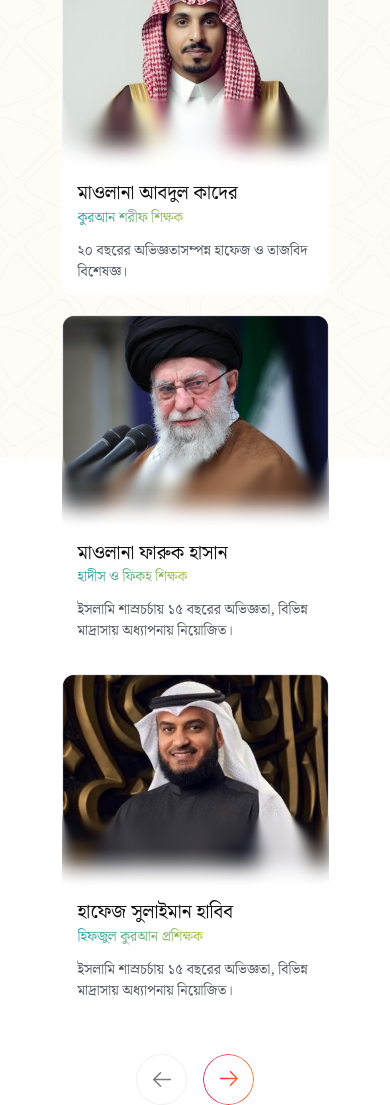
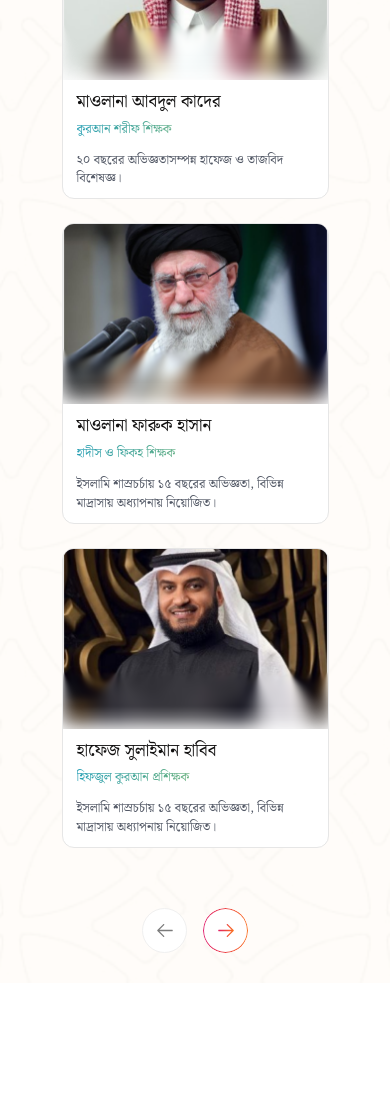
Before and after one commit to sayful1411/nurul-quran-academy-frontend, a website: page components/teacher.html in a window 390 px wide. Shown: the part 235-1340 px from the top of the page. After the commit the page ends 1218 px from the top, so only its background shows below. Drawn offline with nearby package versions, Linux system fonts and the light colour scheme; a web font is replaced by a local one.

Commit message:
refactor: modify naming convention and mobile responsive using claude for experience teacher section

```diff
--- a/components/teacher.html
+++ b/components/teacher.html
@@ -12,71 +12,56 @@
     <title>Nurul Quran Academy</title>
     <link rel="stylesheet" href="../src/globals.css" />
     <style>
-        .experience-teachers {
-            position: relative;
-            width: 1440px;
-            height: 693px;
+        .teachers-section {
+            max-width: 1440px;
+            margin: 0 auto;
             background-color: #fffcf8;
+            background-image: url("../img/testimonial-bg.png");
+            background-size: cover;
+            background-position: center;
+            padding: 100px 2rem 60px;
+            min-height: 693px;
+            display: flex;
+            flex-direction: column;
+            align-items: center;
+            justify-content: center;
         }
 
-        .experience-teachers .overlap-group {
-            height: 693px;
-            background-image: url("../img/testimonial-bg.png");
-            background-size: cover;
-            background-position: 50% 50%;
-        }
-
-        .experience-teachers .frame {
-            display: flex;
-            flex-direction: column;
-            width: 1107px;
-            align-items: center;
-            gap: 40px;
-            position: relative;
-            top: 100px;
-            left: 167px;
-        }
-
-        .experience-teachers .frame-wrapper {
-            display: flex;
-            flex-direction: column;
-            align-items: flex-start;
-            gap: 90px;
-            position: relative;
-            align-self: stretch;
-            width: 100%;
-            flex: 0 0 auto;
-            border: 0 !important;
-        }
-
-        .experience-teachers .div {
+        .teachers-section__container {
             display: flex;
             flex-direction: column;
             align-items: center;
             gap: 40px;
-            position: relative;
-            align-self: stretch;
+            max-width: 1107px;
             width: 100%;
-            flex: 0 0 auto;
+            margin: 0 auto;
         }
 
-        .experience-teachers .frame-3 .div {
-            gap: 0;
+        .teachers-section__content {
+            display: flex;
+            flex-direction: column;
+            align-items: center;
+            gap: 90px;
+            width: 100%;
         }
 
-        .experience-teachers .frame-2 {
-            display: inline-flex;
-            align-items: flex-start;
+        .teachers-section__main {
+            display: flex;
+            flex-direction: column;
+            align-items: center;
+            gap: 40px;
+            width: 100%;
+        }
+
+        .teachers-section__header {
+            display: flex;
+            align-items: center;
             justify-content: center;
             gap: 12px;
-            position: relative;
-            flex: 0 0 auto;
+            flex-wrap: wrap;
         }
 
-        .experience-teachers .text-wrapper {
-            position: relative;
-            width: fit-content;
-            margin-top: -1px;
+        .teachers-section__title {
             font-family: var(--h-1-font-family);
             font-weight: var(--h-1-font-weight);
             color: var(--blackheading);
@@ -85,12 +70,10 @@
             letter-spacing: var(--h-1-letter-spacing);
             line-height: var(--h-1-line-height);
             font-style: var(--h-1-font-style);
+            margin: 0;
         }
 
-        .experience-teachers .text-wrapper-2 {
-            position: relative;
-            width: fit-content;
-            margin-top: -1px;
+        .teachers-section__title--gradient {
             background: linear-gradient(90deg,
                     rgba(223, 24, 106, 1) 0%,
                     rgba(250, 111, 33, 1) 100%);
@@ -100,90 +83,81 @@
             text-fill-color: transparent;
             font-family: var(--h-1-font-family);
             font-weight: var(--h-1-font-weight);
-            color: transparent;
             font-size: var(--h-1-font-size);
             text-align: center;
             letter-spacing: var(--h-1-letter-spacing);
             line-height: var(--h-1-line-height);
             font-style: var(--h-1-font-style);
+            margin: 0;
         }
 
-        .experience-teachers .frame-3 {
-            display: flex;
-            align-items: center;
+        .teachers-section__grid {
+            display: grid;
+            grid-template-columns: repeat(auto-fit, minmax(267px, 1fr));
             gap: 41px;
-            position: relative;
+            max-width: 900px;
+            width: 100%;
+            justify-items: center;
         }
 
-        .experience-teachers .frame-3 .div {
-            width: 267px;
+        .teacher-card {
+            width: 100%;
+            max-width: 267px;
             background-color: var(--white-100);
+            border: 1px solid #e6e6e6;
             border-radius: 12px;
             overflow: hidden;
             display: flex;
             flex-direction: column;
-            align-items: flex-start;
-            position: relative;
+            transition: transform 0.3s ease, box-shadow 0.3s ease;
         }
 
-        .experience-teachers .frame-3 .rectangle {
-            position: relative;
-            align-self: stretch;
+        .teacher-card:hover {
+            transform: translateY(-4px);
+            box-shadow: 0 8px 25px rgba(0, 0, 0, 0.1);
+        }
+
+        .teacher-card__image {
             width: 100%;
             height: 214px;
+            object-fit: cover;
+            display: block;
         }
 
-        .experience-teachers .frame-3 .frame-wrapper {
-            justify-content: center;
+        .teacher-card__content {
+            display: flex;
+            flex-direction: column;
             gap: 34px;
             padding: 16px 20px;
-            align-self: stretch;
-            width: 100%;
-            flex: 0 0 auto;
-            border-radius: 0px 0px 12px 12px;
-            overflow: hidden;
+            flex: 1;
+        }
+
+        .teacher-card__info {
             display: flex;
             flex-direction: column;
-            align-items: flex-start;
-            position: relative;
+            gap: 12px;
+            width: 100%;
         }
 
-        .experience-teachers .frame-3 .div-2 {
-            gap: 12px;
-            align-self: stretch;
-            width: 100%;
-            flex: 0 0 auto;
+        .teacher-card__header {
             display: flex;
             flex-direction: column;
-            align-items: flex-start;
-            position: relative;
+            gap: 4px;
+            width: 100%;
         }
 
-        .experience-teachers .frame-3 .div-3 {
-            align-self: stretch;
-            width: 100%;
-            flex: 0 0 auto;
-            display: flex;
-            flex-direction: column;
-            align-items: flex-start;
-            position: relative;
-        }
-
-        .experience-teachers .frame-3 .text-wrapper {
-            position: relative;
-            width: fit-content;
-            margin-top: -1px;
+        .teacher-card__name {
             font-family: var(--h-6-font-family);
             font-weight: var(--h-6-font-weight);
             color: var(--blackheading);
             font-size: var(--h-6-font-size);
             letter-spacing: var(--h-6-letter-spacing);
             line-height: var(--h-6-line-height);
-            white-space: nowrap;
             font-style: var(--h-6-font-style);
+            margin: 0;
         }
 
-        .experience-teachers .frame-3 .text-wrapper-2 {
+        .teacher-card__title {
             background: linear-gradient(103deg,
                     rgba(41, 160, 182, 1) 0%,
                     rgba(176, 195, 67, 1) 100%);
@@ -191,20 +165,16 @@
             background-clip: text;
             -webkit-text-fill-color: transparent;
             text-fill-color: transparent;
-            color: transparent;
-            position: relative;
-            align-self: stretch;
             font-family: var(--paragraph-text-font-family);
             font-weight: var(--paragraph-text-font-weight);
             font-size: var(--paragraph-text-font-size);
             letter-spacing: var(--paragraph-text-letter-spacing);
             line-height: var(--paragraph-text-line-height);
             font-style: var(--paragraph-text-font-style);
+            margin: 0;
         }
 
-        .experience-teachers .frame-3 .p {
-            position: relative;
-            align-self: stretch;
+        .teacher-card__description {
             font-family: var(--paragraph-text-font-family);
             font-weight: var(--paragraph-text-font-weight);
             color: var(--blacksubtext);
@@ -212,95 +182,36 @@
             letter-spacing: var(--paragraph-text-letter-spacing);
             line-height: var(--paragraph-text-line-height);
             font-style: var(--paragraph-text-font-style);
+            margin: 0;
         }
 
-        /* Original CSS code should be injected here */
-
-        /* Enhanced responsive design improvements */
-        @media (max-width: 768px) {
-            .experience-teachers .frame-3 {
-                flex-direction: column;
-                gap: 20px;
-            }
-
-            .experience-teachers .frame-3 .div {
-                max-width: 100%;
-            }
-
-            @media (max-width: 480px) {
-                .experience-teachers .frame-3 {
+        .teachers-section__navigation {
+            display: flex;
+            align-items: center;
             gap: 16px;
         }
 
-                .experience-teachers .frame-3 .frame-wrapper {
-                    padding: 12px 16px;
-                }
-
-                /* Focus states for accessibility */
-                .experience-teachers .frame-3 .div:focus-within {
-                    outline: 2px solid #4a90e2;
-                    outline-offset: 2px;
-                }
-
-                /* Improved image accessibility */
-                .experience-teachers .frame-3 .rectangle {
-                    object-fit: cover;
-                }
-            }
-        }
-
-        .experience-teachers .arrow-frame {
-            display: inline-flex;
-            align-items: center;
-            gap: 16px;
-            position: relative;
-        }
-
-        .experience-teachers .arrow-frame .component {
-            border: 1px solid;
-            border-color: var(--greyoutline);
+        .navigation-button {
+            all: unset;
+            box-sizing: border-box;
             display: flex;
             width: 51px;
             height: 51px;
             align-items: center;
             justify-content: center;
-            gap: 10px;
-            padding: 13px 7px;
-            position: relative;
             background-color: var(--white-100);
             border-radius: 25.5px;
+            border: 1px solid var(--greyoutline);
+            cursor: pointer;
+            transition: transform 0.2s ease, box-shadow 0.2s ease;
         }
 
-        .experience-teachers .arrow-frame .arrow-right {
+        .navigation-button--active {
+            border: none;
             position: relative;
-            width: 24px;
-            height: 24px;
-            aspect-ratio: 1;
         }
 
-        .experience-teachers .arrow-frame .vector {
-            position: absolute;
-            width: 18px;
-            height: 15px;
-            top: 5px;
-            left: 3px;
-        }
-
-        .experience-teachers .arrow-frame .arrow-right-wrapper {
-            border: none;
-            display: flex;
-            width: 51px;
-            height: 51px;
-            align-items: center;
-            justify-content: center;
-            gap: 10px;
-            padding: 13px 7px;
-            position: relative;
-            background-color: var(--white-100);
-            border-radius: 25.5px;
-        }
-
-        .experience-teachers .arrow-frame .arrow-right-wrapper::before {
+        .navigation-button--active::before {
             content: "";
             position: absolute;
             inset: 0;
@@ -312,177 +223,185 @@
             -webkit-mask: linear-gradient(#fff 0 0) content-box, linear-gradient(#fff 0 0);
             -webkit-mask-composite: xor;
             mask-composite: exclude;
-            z-index: 1;
             pointer-events: none;
         }
 
-        .experience-teachers .arrow-frame .img {
-            position: absolute;
-            width: 18px;
-            height: 15px;
-            top: 4px;
-            left: 3px;
-        }
-
-        /* Original CSS code should be injected here */
-
-        .experience-teachers .arrow-frame .component,
-        .experience-teachers .arrow-frame .arrow-right-wrapper {
-            cursor: pointer;
-            transition: transform 0.2s ease, box-shadow 0.2s ease;
-        }
-
-        .experience-teachers .arrow-frame .component:hover,
-        .experience-teachers .arrow-frame .arrow-right-wrapper:hover {
+        .navigation-button:hover {
             transform: translateY(-1px);
             box-shadow: 0 4px 8px rgba(0, 0, 0, 0.1);
         }
 
-        .experience-teachers .arrow-frame .component:active,
-        .experience-teachers .arrow-frame .arrow-right-wrapper:active {
+        .navigation-button:active {
             transform: translateY(0);
         }
 
-        .experience-teachers .arrow-frame .component:focus-visible,
-        .experience-teachers .arrow-frame .arrow-right-wrapper:focus-visible {
+        .navigation-button:focus-visible {
             outline: 2px solid #4a90e2;
             outline-offset: 2px;
         }
 
-        /* Original CSS code should be injected here */
+        .navigation-button__icon {
+            width: 18px;
+            height: 15px;
+        }
 
-        /* Enhanced responsive design improvements */
-        @media (max-width: 1440px) {
-            .experience-teachers {
-                width: 100%;
-                max-width: 1440px;
+        @media (max-width: 1200px) {
+            .teachers-section {
+                padding: 80px 1.5rem 50px;
+            }
+
+            .teachers-section__grid {
+                grid-template-columns: repeat(auto-fit, minmax(250px, 1fr));
+                gap: 30px;
+            }
+        }
+
+        @media (max-width: 768px) {
+            .teachers-section {
+                padding: 60px 1rem 40px;
+            }
+
+            .teachers-section__header {
+                flex-direction: row;
+                gap: 8px;
+                text-align: center;
+            }
+
+            .teachers-section__title,
+            .teachers-section__title--gradient {
+                font-size: calc(var(--h-1-font-size) * 0.8);
+            }
+
+            .teachers-section__grid {
+                grid-template-columns: 1fr;
+                gap: 24px;
+                max-width: 267px;
                 margin: 0 auto;
             }
 
-            .experience-teachers .frame {
-                width: min(1107px, calc(100% - 2rem));
-                left: 50%;
-                transform: translateX(-50%);
+            .teacher-card {
+                max-width: 100%;
             }
 
-            @media (max-width: 768px) {
-                .experience-teachers .frame-3 {
-                    flex-direction: column;
+            .teacher-card__content {
+                padding: 12px 16px;
                 gap: 20px;
             }
 
-                .experience-teachers .frame-4 {
-                    width: 100%;
-                    max-width: 342px;
-                    margin: 0 auto;
+            .teachers-section__content {
+                gap: 60px;
+            }
         }
 
-                .experience-teachers .frame-2 {
-                    flex-wrap: wrap;
-                    justify-content: center;
+        @media (max-width: 480px) {
+            .teachers-section {
+                padding: 40px 0.75rem 30px;
             }
 
-                .experience-teachers .text-wrapper,
-                .experience-teachers .text-wrapper-2 {
-                    font-size: clamp(32px, 5vw, 48px);
+            .teachers-section__title,
+            .teachers-section__title--gradient {
+                font-size: calc(var(--h-1-font-size) * 0.7);
             }
 
-                /* Focus states for accessibility */
-                .experience-teachers .frame-4:focus-within {
-                    outline: 2px solid #4a90e2;
-                    outline-offset: 2px;
+            .teacher-card__image {
+                height: 180px;
             }
 
-                /* Improved semantic styling */
-                .experience-teachers blockquote {
-                    margin: 0;
+            .teacher-card__content {
+                padding: 10px 14px;
+                gap: 16px;
             }
 
-                .experience-teachers cite {
-                    font-style: normal;
+            .teacher-card__name {
+                font-size: calc(var(--h-6-font-size) * 0.9);
             }
 
-                /* Enhanced hover states */
-                .experience-teachers .frame-4:hover {
-                    transform: translateY(-2px);
-                    transition: transform 0.2s ease-in-out;
+            .teacher-card__title {
+                font-size: calc(var(--paragraph-text-font-size) * 0.9);
             }
+
+            .teacher-card__description {
+                font-size: calc(var(--paragraph-text-font-size) * 0.9);
+                line-height: 1.5;
+            }
+
+            .navigation-button {
+                width: 45px;
+                height: 45px;
+            }
+
+            .navigation-button__icon {
+                width: 16px;
+                height: 13px;
             }
         }
     </style>
 </head>
 
 <body>
+    <section class="teachers-section container" role="main">
+        <div class="teachers-section__container">
+            <div class="teachers-section__content">
+                <div class="teachers-section__main">
+                    <header class="teachers-section__header">
+                        <h1 class="teachers-section__title">আমাদের</h1>
+                        <h1 class="teachers-section__title--gradient">অভিজ্ঞ</h1>
+                        <h1 class="teachers-section__title">শিক্ষকবৃন্দ</h1>
+                    </header>
 
-    <!-- Experience Teachers -->
-    <section class="experience-teachers container">
-        <div class="overlap-group">
-            <div class="frame">
-                <div class="frame-wrapper">
-                    <div class="div">
-                        <div class="frame-2">
-                            <h1 class="text-wrapper">আমাদের</h1>
-                            <h1 class="text-wrapper-2">অভিজ্ঞ</h1>
-                            <h1 class="text-wrapper">শিক্ষকবৃন্দ</h1>
+                    <div class="teachers-section__grid">
+                        <article class="teacher-card">
+                            <img class="teacher-card__image" src="/img/teacher-1.png" alt="মাওলানা আবদুল কাদের এর ছবি" />
+                            <div class="teacher-card__content">
+                                <div class="teacher-card__info">
+                                    <div class="teacher-card__header">
+                                        <h2 class="teacher-card__name">মাওলানা আবদুল কাদের</h2>
+                                        <h3 class="teacher-card__title">কুরআন শরীফ শিক্ষক</h3>
                                     </div>
-                        <div class="frame-3">
-                            <article class="div">
-                                <img class="rectangle" src="/img/teacher-1.png" alt="মাওলানা আবদুল কাদের এর ছবি" />
-                                <section class="frame-wrapper">
-                                    <div class="div-2">
-                                        <header class="div-3">
-                                            <h2 class="text-wrapper">মাওলানা আবদুল কাদের</h2>
-                                            <h3 class="text-wrapper-2">কুরআন শরীফ শিক্ষক</h3>
-                                        </header>
-                                        <p class="p">২০ বছরের অভিজ্ঞতাসম্পন্ন হাফেজ ও তাজবিদ বিশেষজ্ঞ।</p>
+                                    <p class="teacher-card__description">২০ বছরের অভিজ্ঞতাসম্পন্ন হাফেজ ও তাজবিদ বিশেষজ্ঞ।</p>
                                 </div>
-                                </section>
+                            </div>
                         </article>
-                            <article class="div">
-                                <img class="rectangle" src="/img/teacher-2.png" alt="মাওলানা ফারুক হাসান এর ছবি" />
-                                <section class="frame-wrapper">
-                                    <div class="div-2">
-                                        <header class="div-3">
-                                            <h2 class="text-wrapper">মাওলানা ফারুক হাসান</h2>
-                                            <h3 class="text-wrapper-2">হাদীস ও ফিকহ শিক্ষক</h3>
-                                        </header>
-                                        <p class="p">ইসলামি শাস্রচর্চায় ১৫ বছরের অভিজ্ঞতা, বিভিন্ন মাদ্রাসায়
-                                            অধ্যাপনায় নিয়োজিত।</p>
+
+                        <article class="teacher-card">
+                            <img class="teacher-card__image" src="/img/teacher-2.png" alt="মাওলানা ফারুক হাসান এর ছবি" />
+                            <div class="teacher-card__content">
+                                <div class="teacher-card__info">
+                                    <div class="teacher-card__header">
+                                        <h2 class="teacher-card__name">মাওলানা ফারুক হাসান</h2>
+                                        <h3 class="teacher-card__title">হাদীস ও ফিকহ শিক্ষক</h3>
                                     </div>
-                                </section>
+                                    <p class="teacher-card__description">ইসলামি শাস্রচর্চায় ১৫ বছরের অভিজ্ঞতা, বিভিন্ন মাদ্রাসায় অধ্যাপনায় নিয়োজিত।</p>
+                                </div>
+                            </div>
                         </article>
-                            <article class="div">
-                                <img class="rectangle" src="/img/teacher-3.png" alt="হাফেজ সুলাইমান হাবিব এর ছবি" />
-                                <section class="frame-wrapper">
-                                    <div class="div-2">
-                                        <header class="div-3">
-                                            <h2 class="text-wrapper">হাফেজ সুলাইমান হাবিব</h2>
-                                            <h3 class="text-wrapper-2">হিফজুল কুরআন প্রশিক্ষক</h3>
-                                        </header>
-                                        <p class="p">ইসলামি শাস্রচর্চায় ১৫ বছরের অভিজ্ঞতা, বিভিন্ন মাদ্রাসায়
-                                            অধ্যাপনায় নিয়োজিত।</p>
+
+                        <article class="teacher-card">
+                            <img class="teacher-card__image" src="/img/teacher-3.png" alt="হাফেজ সুলাইমান হাবিব এর ছবি" />
+                            <div class="teacher-card__content">
+                                <div class="teacher-card__info">
+                                    <div class="teacher-card__header">
+                                        <h2 class="teacher-card__name">হাফেজ সুলাইমান হাবিব</h2>
+                                        <h3 class="teacher-card__title">হিফজুল কুরআন প্রশিক্ষক</h3>
                                     </div>
-                                </section>
+                                    <p class="teacher-card__description">ইসলামি শাস্রচর্চায় ১৫ বছরের অভিজ্ঞতা, বিভিন্ন মাদ্রাসায় অধ্যাপনায় নিয়োজিত।</p>
+                                </div>
+                            </div>
                         </article>
                     </div>
                 </div>
-                </div>
-                <div class="arrow-frame">
-                    <button type="button" class="component" aria-label="Previous">
-                        <span class="arrow-right" aria-hidden="true">
-                            <img class="vector" src="/arrow-left.svg" alt="" />
-                        </span>
+
+                <nav class="teachers-section__navigation" aria-label="শিক্ষক তালিকা নেভিগেশন">
+                    <button type="button" class="navigation-button" aria-label="পূর্ববর্তী">
+                        <img class="navigation-button__icon" src="/arrow-left.svg" alt="" />
                     </button>
-                    <button type="button" class="arrow-right-wrapper" aria-label="Next">
-                        <span class="arrow-right" aria-hidden="true">
-                            <img class="img" src="/arrow-right-active.svg" alt="" />
-                        </span>
+                    <button type="button" class="navigation-button navigation-button--active" aria-label="পরবর্তী">
+                        <img class="navigation-button__icon" src="/arrow-right-active.svg" alt="" />
                     </button>
-                </div>
+                </nav>
             </div>
         </div>
     </section>
-
 </body>
 
 </html>
```
Lines whose indentation alone changed are shown as unchanged.
